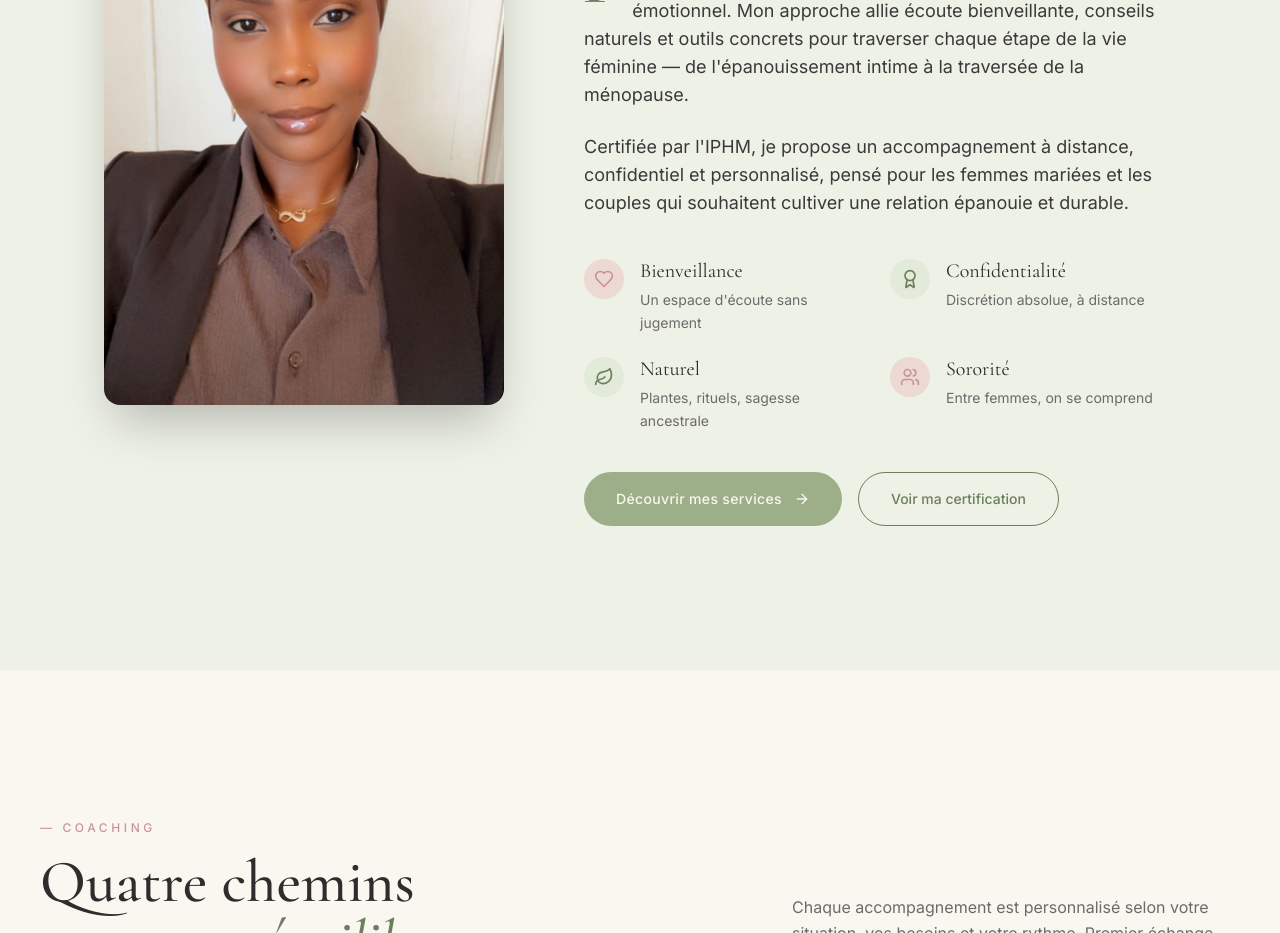
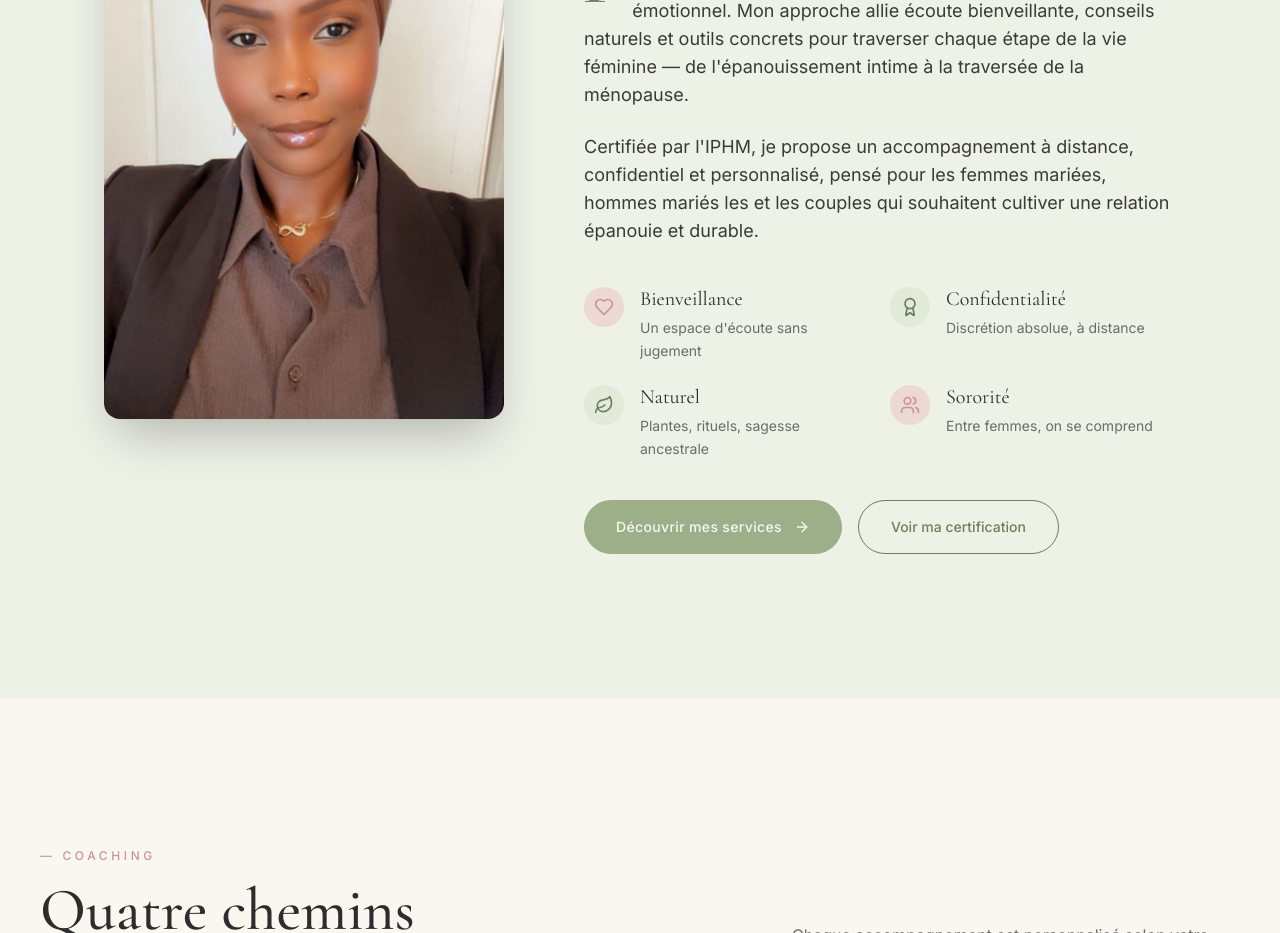
Before and after one commit to MCE-Pro-Agency/Naya-Harmonie, a React (Vite) app: page / in a window 1280 px wide. Shown: the part 2520-3453 px from the top of the page. Built offline with nearby package versions, Linux system fonts and the light colour scheme; a web font is replaced by a local one.

Commit message:
Update Home.jsx

```diff
--- a/src/pages/Home.jsx
+++ b/src/pages/Home.jsx
@@ -271,7 +271,7 @@ export default function Home() {
                 Femme, épouse et maman de trois enfants, j'accompagne celles qui souhaitent retrouver leur équilibre intime, hormonal et émotionnel. Mon approche allie écoute bienveillante, conseils naturels et outils concrets pour traverser chaque étape de la vie féminine — de l'épanouissement intime à la traversée de la ménopause.
               </p>
               <p className="text-encre-soft leading-[1.85] mb-10 text-base lg:text-lg">
-                Certifiée par l'IPHM, je propose un accompagnement à distance, confidentiel et personnalisé, pensé pour les femmes mariées et les couples qui souhaitent cultiver une relation épanouie et durable.
+                Certifiée par l'IPHM, je propose un accompagnement à distance, confidentiel et personnalisé, pensé pour les femmes mariées, hommes mariés les et les couples qui souhaitent cultiver une relation épanouie et durable.
               </p>
 
 
```
